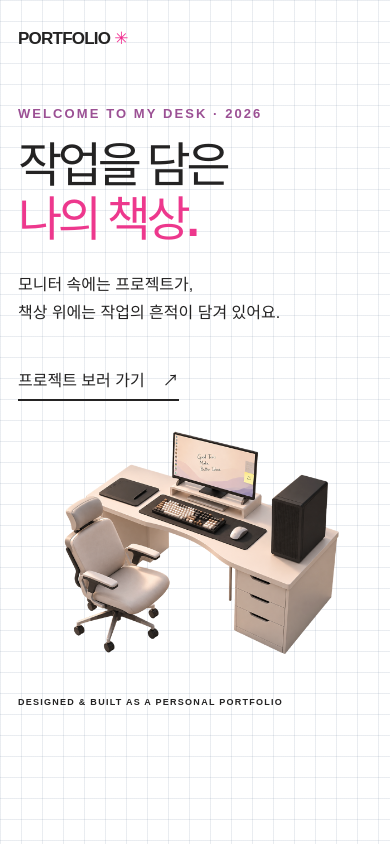
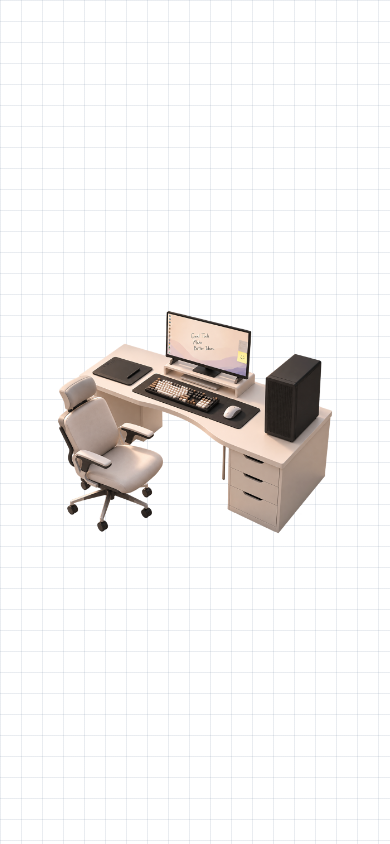
Before and after one commit to bhj95224-sudo/mydesk, a React (Vite) app: page / in a window 390 px wide. Built offline with nearby package versions, Linux system fonts and the light colour scheme.

Commit message:
Center desk image and align monitor hotspot

```diff
--- a/src/pages/DeskPage.tsx
+++ b/src/pages/DeskPage.tsx
@@ -1,26 +1,12 @@
 export function DeskPage() {
   return (
     <main className="desk-page page-shell">
-      <header className="site-header">
-        <a className="site-brand" href="#/" aria-label="포트폴리오 첫 화면">PORTFOLIO<span className="brand-star">✳</span></a>
-        <span className="site-header__right">PERSONAL WORKSPACE <span aria-hidden="true">↗</span></span>
-      </header>
-
-      <section className="desk-intro" aria-labelledby="desk-title">
-        <p className="eyebrow">WELCOME TO MY DESK · 2026</p>
-        <h1 id="desk-title">작업을 담은<br /><em>나의 책상.</em></h1>
-        <p>모니터 속에는 프로젝트가,<br />책상 위에는 작업의 흔적이 담겨 있어요.</p>
-        <a className="text-link" href="#/projects">프로젝트 보러 가기 <span aria-hidden="true">↗</span></a>
-      </section>
-
       <section className="desk-scene" aria-label="책상 화면">
         <div className="desk-image-wrap">
           <img className="desk-image" src="/assets/desk-temporary.png" alt="모니터와 키보드, 마우스, 의자가 놓인 책상" />
           <a className="desk-monitor-hotspot" href="#/projects" aria-label="모니터를 열어 프로젝트 브라우저로 이동" title="프로젝트 보기" />
         </div>
       </section>
-
-      <footer className="desk-footer"><span>DESIGNED & BUILT AS A PERSONAL PORTFOLIO</span><span>SCROLL / EXPLORE ✳</span></footer>
     </main>
   );
 }
--- a/src/styles/global.css
+++ b/src/styles/global.css
@@ -45,24 +45,12 @@ button:focus-visible, a:focus-visible { outline: 3px solid #382a83; outline-offs
   background-size: 21px 21px;
   z-index: 0;
 }
-.site-header, .browser-header { position: relative; z-index: 3; display: flex; justify-content: space-between; align-items: center; height: 40px; }
-.site-brand { text-decoration: none; font-size: 17px; font-weight: 950; letter-spacing: -.045em; }
-.brand-star { color: #f02a8e; margin-left: 4px; }
-.site-header__right, .desk-footer, .browser-header { font-size: 12px; letter-spacing: .14em; font-weight: 800; }
-.site-header__right span { font-size: 18px; margin-left: 10px; }
-.desk-intro { position: relative; z-index: 2; margin-top: clamp(55px, 8vh, 115px); max-width: 390px; }
-.desk-intro .eyebrow { color: #9b5094; }
-.desk-intro h1 { margin: 18px 0 24px; font-size: clamp(48px, 4.6vw, 86px); line-height: 1.13; letter-spacing: -.09em; }
-.desk-intro h1 em { font-style: normal; color: #ed388d; }
-.desk-intro > p:not(.eyebrow) { font-size: clamp(16px, 1.15vw, 20px); line-height: 1.75; }
-.text-link { display: inline-flex; gap: 18px; text-decoration: none; font-size: 16px; font-weight: 800; margin-top: 24px; border-bottom: 2px solid currentColor; padding-bottom: 8px; }
-.text-link:hover { color: #d81c78; }
-.desk-scene { position: absolute; z-index: 1; inset: 95px 30px 55px 390px; display: flex; align-items: center; justify-content: flex-end; }
-.desk-image-wrap { position: relative; width: min(100%, 1269px); }
-.desk-image { display: block; width: 100%; height: auto; }
-.desk-monitor-hotspot { position: absolute; left: 43.2%; top: 0; width: 25.5%; height: 30%; clip-path: polygon(2% 0, 100% 16%, 97% 100%, 0 75%); cursor: pointer; }
+.browser-header { position: relative; z-index: 3; display: flex; justify-content: space-between; align-items: center; height: 40px; font-size: 12px; letter-spacing: .14em; font-weight: 800; }
+.desk-scene { position: absolute; z-index: 1; inset: 30px; display: flex; align-items: center; justify-content: center; }
+.desk-image-wrap { position: relative; width: min(80vh, 100%); transform: translate(-1.85%, 2.6%); }
+.desk-image { display: block; width: 80vh; max-width: 100%; height: auto; }
+.desk-monitor-hotspot { position: absolute; inset: 0; clip-path: polygon(44.7% 1.7%, 67.1% 6.4%, 66.3% 27.1%, 44.2% 18.7%); cursor: pointer; }
 .desk-monitor-hotspot:hover, .desk-monitor-hotspot:focus-visible { background: rgba(246, 76, 158, .16); }
-.desk-footer { position: relative; z-index: 2; margin-top: auto; display: flex; justify-content: space-between; gap: 20px; }
 
 /* Monitor destination: stacked project browser. */
 .browser-page { background: radial-gradient(circle at 95% 81%, #d6ffda, transparent 38%), radial-gradient(circle at 54% 30%, #fff, transparent 47%), #fbfdfb; }
@@ -150,16 +138,12 @@ button:focus-visible, a:focus-visible { outline: 3px solid #382a83; outline-offs
   .project-window--depth-2 { left: 5vw; top: 10vw; }
   .project-window--depth-3 { left: 0; top: 15vw; }
   .browser-decoration--star { left: 12%; font-size: 140px; }
-  .desk-scene { left: 280px; }
 }
 @media (max-width: 760px) {
   .page-shell { padding: 18px; overflow-x: hidden; }
   .desk-page { min-height: 100svh; }
-  .site-header__right, .desk-footer span:last-child, .browser-header > span { display: none; }
-  .desk-intro { margin-top: 35px; }
-  .desk-intro h1 { font-size: 48px; }
-  .desk-scene { position: relative; inset: auto; margin-top: 30px; }
-  .desk-footer { margin-top: 30px; font-size: 9px; }
+  .browser-header > span { display: none; }
+  .desk-scene { inset: 18px; }
   .browser-layout { display: flex; flex-direction: column; height: auto; gap: 24px; }
   .project-intro { padding-top: 0; }
   .project-intro h1 { font-size: 56px; margin: 18px 0 8px; }
```
